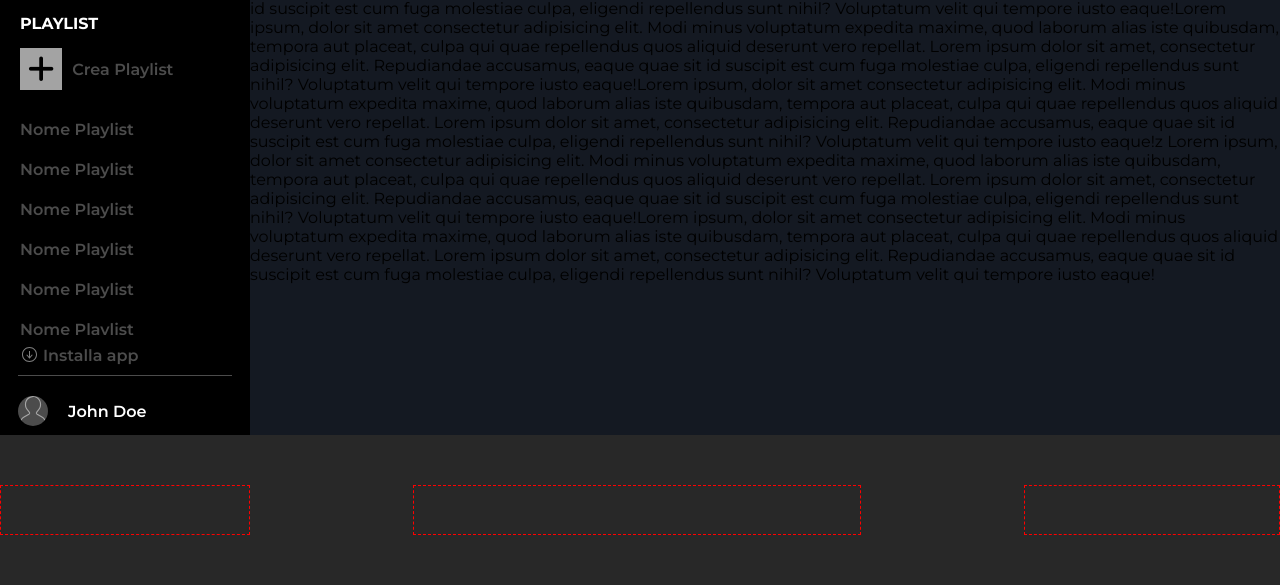
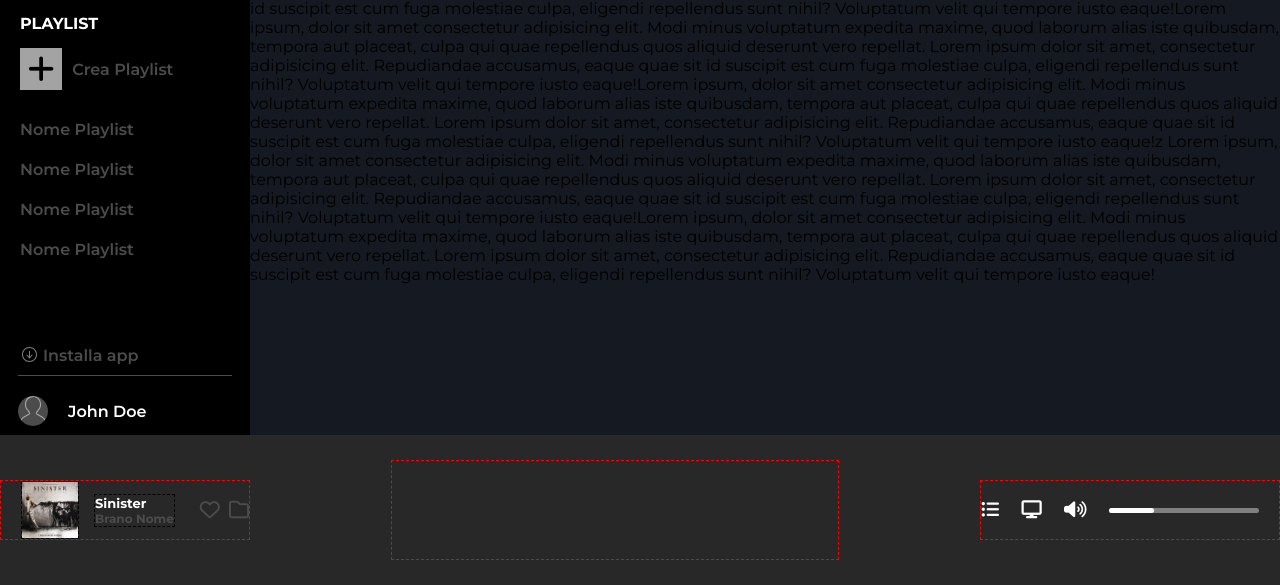
Before and after one commit to Giunta-Giovanni/html-css-spotifyweb, a plain HTML site: page index.html in a window 1280 px wide. Shown: the part 215-800 px from the top of the page. Drawn offline with Linux system fonts and the light colour scheme.

Commit message:
[feat] player left and right side miss only center

```diff
--- a/css/style.css
+++ b/css/style.css
@@ -28,6 +28,43 @@ a{
     font-weight: 600;
 }
 
+.title{
+    color: white;
+}
+
+.subtitle{
+    color: #4c4c4c;
+}
+
+.bar{
+    width: 100%;
+    margin: 0;
+    background-color: grey;
+    height: 5px;
+    border-radius: 5px;
+}
+
+.bar-pct{
+    display: flex;
+    justify-content: flex-end;
+    align-items: center;
+    background-color: rgb(253, 253, 253);
+    height: 5px;
+    border-radius: 5px;
+}
+
+.bar-point{
+    display: none;
+    width: 15px;
+    height: 15px;
+    border-radius: 9999px;
+    background-color: white;
+}
+
+/* hover for bar */
+.bar:hover .bar-point{
+   display: block;
+}
 
 /* WRAPPER SECTION */
 
@@ -120,7 +157,8 @@ a{
 
 
 #mylist{
-    max-height: 30vh;
+    /* max-height: 30vh; */
+    max-height: calc(50vh - 250px);
     overflow: auto;
 }
 #mylist li{
@@ -259,25 +297,107 @@ a{
 }
 
 .pl {
-
+    height:60px;
     /* debug */
-    height: 50px;
     border: 1px dashed red;
 }
 
+/* parte sinistra del player */
 #pl-left{
     width: 250px;
     padding-left: 20px;
+    display: flex;
+    align-items: center;
+    justify-content: space-between;
 }
 
+#pl-left img{
+    /* debug */
+    height: 100%;
+    border: 1px dashed black;
+}
+#pl-left a{
+    margin-right: 5px;
+    /* debug */
+    /* background-color: red; */
+    border: 1px dashed black;
+}
+
+#pl-left .title{
+    font-size: 13px;
+}
+
+#pl-left .subtitle{
+    font-size: 12px;
+}
+
+.fa-heart,
+.fa-folder{
+    font-size: 20px;
+    margin-left: 5px;
+    color: #4c4c4c;
+}
+
+
+
+
+
+/* hover for pl.left */
+
+#pl-left a:hover .subtitle{
+    color: white;
+    text-decoration: underline;
+}
+
+.fa-heart:hover{
+    color: white;
+}
+.fa-folder:hover{
+color: white;
+}
+
+
+
+
+
+
+/* parte centrale del player */
 #pl-center{
     width: 35%;
+    height: 100px;
 }
 
+
+
+
+
+
+/* parte destra del player */
 #pl-right{
-    width: 20%;
-    padding-right: 20px;
+    width: 300px;
+    /* padding-right: 20px; */
+    display: flex;
+    justify-content: space-between;
+    align-items: center;
 }
+
+#pl-right a{
+ margin-right: 20px;
+ font-size: 18px;
+}
+
+
+#pl-right .bar{
+    width: 150px;
+}
+#pl-right .bar-pct{
+    width: 30%;
+}
+
+
+
+
+
 
 
 
@@ -342,10 +462,20 @@ a{
     /* PLAYER SECTION */
 
     #pl-left{
-    width: 180px;
-    padding-left: 20px;
+        width: 25%;
+        }
+
+
+    #pl-left a{
+        margin-right: 5px;
     }
 
+
+    .fa-heart,
+    .fa-folder{
+        margin: 5px 0;
+        display: block;
+    }
 
 
 }
@@ -454,16 +584,17 @@ a{
 /* PLAYER SECTION */
 
 #pl-left{
-    width: 20%;
-    padding-left: 20px;
+    width: 30%;
+    padding-left: 10px;
 }
 
+
 #pl-center{
-    width: 35%;
+    width: 38%;
 }
 
 #pl-right{
-    width: 25%;
+    width: 30%;
     padding-right: 20px;
 }
 
--- a/index.html
+++ b/index.html
@@ -87,6 +87,36 @@
                     <li>
                         <a class="text" href="">Nome Playlist</a>
                     </li>
+                    <li>
+                        <a class="text" href="">Nome Playlist</a>
+                    </li>
+                    <li>
+                        <a class="text" href="">Nome Playlist</a>
+                    </li>
+                    <li>
+                        <a class="text" href="">Nome Playlist</a>
+                    </li>
+                    <li>
+                        <a class="text" href="">Nome Playlist</a>
+                    </li>
+                    <li>
+                        <a class="text" href="">Nome Playlist</a>
+                    </li>
+                    <li>
+                        <a class="text" href="">Nome Playlist</a>
+                    </li>
+                    <li>
+                        <a class="text" href="">Nome Playlist</a>
+                    </li>
+                    <li>
+                        <a class="text" href="">Nome Playlist</a>
+                    </li>
+                    <li>
+                        <a class="text" href="">Nome Playlist</a>
+                    </li>
+                    <li>
+                        <a class="text" href="">Nome Playlist</a>
+                    </li>
                 </ul>
             </div>
             <div id="footer-nav">
@@ -119,9 +149,46 @@
 
     <!-- Zona lettore multiediale -->
      <section id="player">
-        <div class="pl" id="pl-left"></div>
+
+        <!-- parte sinistra -->
+        <div class="pl" id="pl-left">
+
+            <!-- Immagine brano/album -->
+            <img src="./img/sinister.jpeg" alt="">
+
+            <!-- Nome Brano/immagine -->
+            <a href="#">
+                <h5 class="title">Sinister</h5>
+                <h6 class="subtitle">Brano Nome</h6>
+            </a>
+
+            <!-- icone -->
+            <div id="">
+                <i class="fa-regular fa-heart "></i>
+                <i class="fa-regular fa-folder"></i>
+            </div>
+
+        </div>
         <div class="pl" id="pl-center"></div>
-        <div class="pl" id="pl-right"></div>
+        <div class="pl" id="pl-right">
+            <a href="">
+                <i class="fa-solid fa-list-ul"></i>
+            </a>
+            <a href="">
+                <i class="fa-solid fa-display"></i>
+            </a>
+            <a href="">
+                <i class="fa-solid fa-volume-high"></i>
+            </a>
+
+            <!-- Barra del volume -->
+             <a class="bar" href="">
+                <div class="bar-pct" href="">
+                    <div class="bar-point"></div>
+                </div>
+             </a>
+
+        </div>
      </section>
 </body>
 </html>
```
